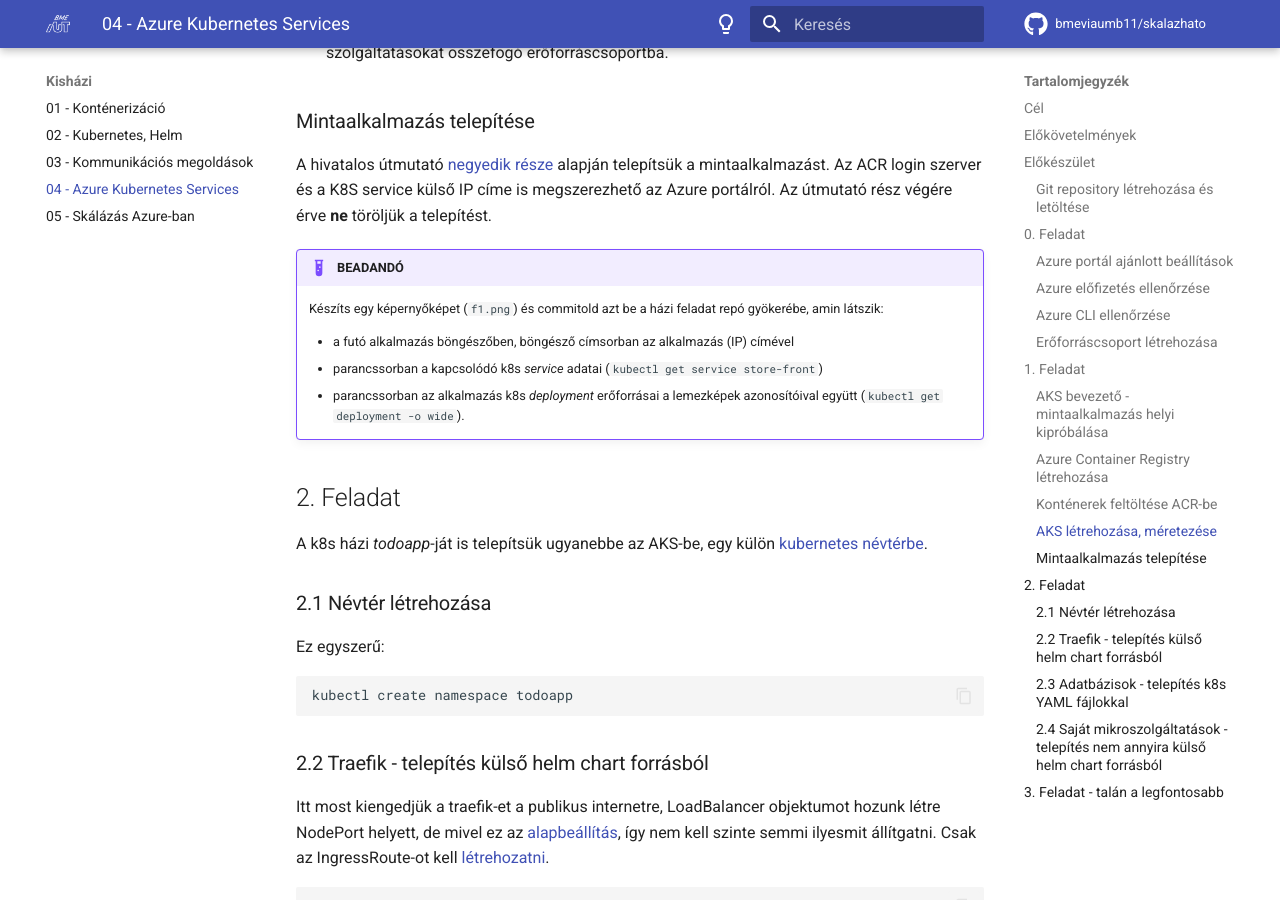
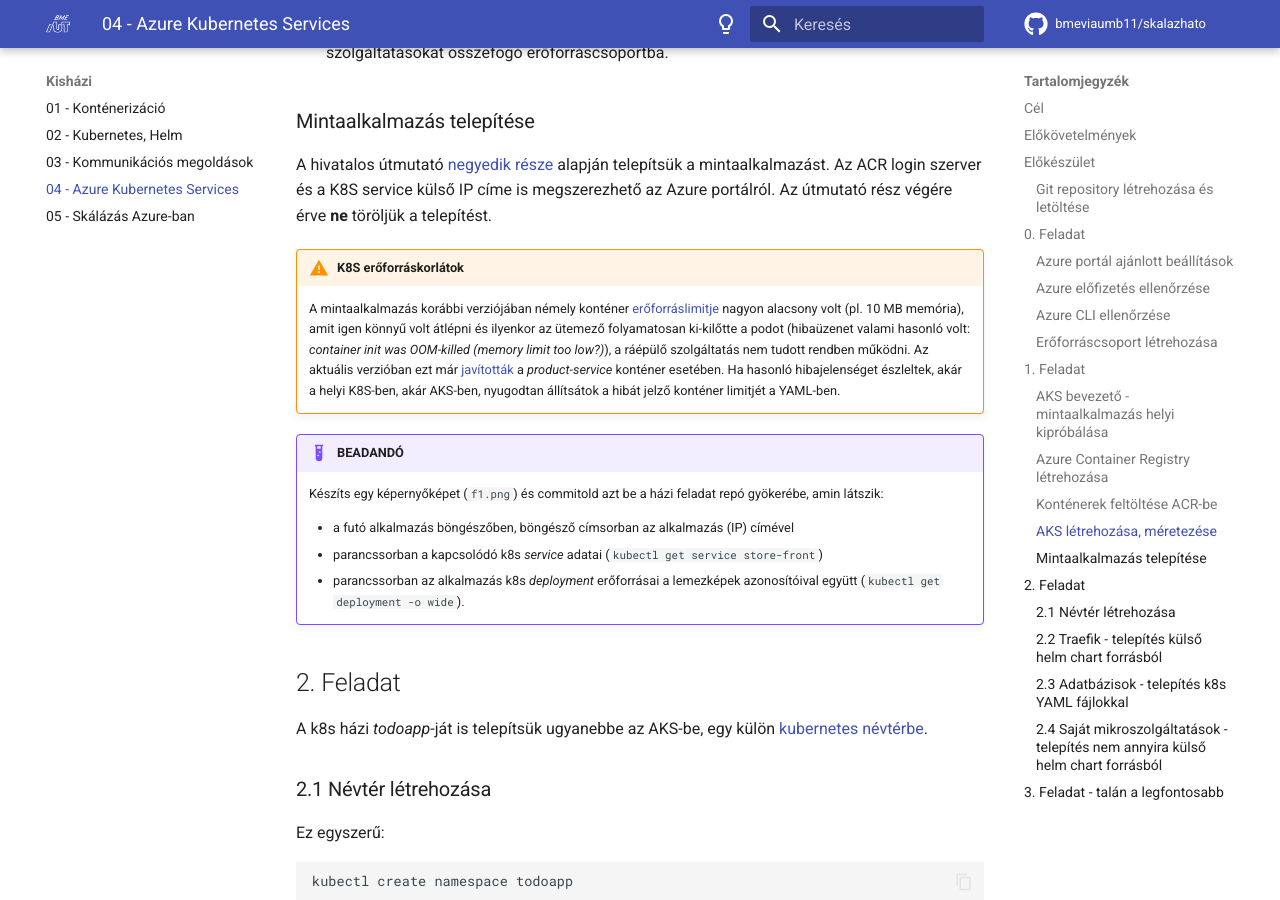
Before and after one commit to bmeviaumb11/skalazhato, an MkDocs documentation site: the page built from docs/homework/04-aks/index.md, in a window 1280 px wide and 900 px high, scrolled down 6469 px. Built offline with MkDocs 1.6.1 and Material for MkDocs 9.7.7, drawn with Linux system fonts in a browser that asks for light colours; emoji names are drawn with the system emoji font; comment, search, counter and statistics services are not loaded.

Commit message:
AKS limits

```diff
--- a/docs/homework/04-aks/index.md
+++ b/docs/homework/04-aks/index.md
@@ -183,6 +183,9 @@
 
 A hivatalos útmutató [negyedik része](https://learn.microsoft.com/en-us/azure/aks/tutorial-kubernetes-deploy-application?tabs=azure-cli) alapján telepítsük a mintaalkalmazást. Az ACR login szerver és a K8S service külső IP címe is megszerezhető az Azure portálról. Az útmutató rész végére érve **ne** töröljük a telepítést.
 
+!!! warning "K8S erőforráskorlátok"
+    A mintaalkalmazás korábbi verziójában némely konténer [erőforráslimitje](https://kubernetes.io/docs/concepts/configuration/manage-resources-containers/) nagyon alacsony volt (pl. 10 MB memória), amit igen könnyű volt átlépni és ilyenkor az ütemező folyamatosan ki-kilőtte a podot (hibaüzenet valami hasonló volt: *container init was OOM-killed (memory limit too low?)*), a ráépülő szolgáltatás nem tudott rendben működni. Az aktuális verzióban ezt már [javították](https://github.com/Azure-Samples/aks-store-demo/commit/afe11f4ca94a154f43c3b72187b8684c048e608b#diff-46a7464f533643281cbe9a01070701f8acfc30f993f74ece069958ef3e3c4767R191) a *product-service* konténer esetében. Ha hasonló hibajelenséget észleltek, akár a helyi K8S-ben, akár AKS-ben, nyugodtan állítsátok a hibát jelző konténer limitjét a YAML-ben.
+
 !!! example "BEADANDÓ"
     Készíts egy képernyőképet (`f1.png`) és commitold azt be a házi feladat repó gyökerébe, amin látszik:
 
```
